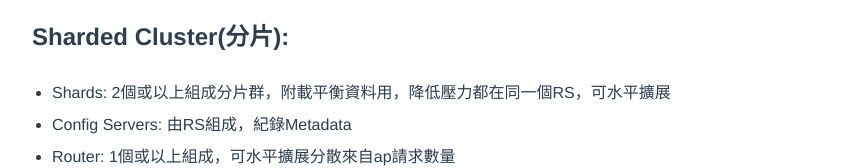
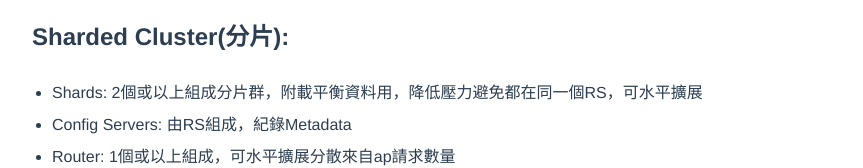
Before and after one commit to zongu/zongu.github.io, a plain HTML site: page 2019/10/02/Mongodb-Cluster/index.html in a window 1280 px wide. Shown: the part 1850-2018 px from the top of the page, without its empty margins (208-1071 px from the left). Drawn offline with Linux system fonts and the light colour scheme.

Commit message:
Site updated: 2019-10-02 17:48:47

```diff
--- a/2019/10/02/Mongodb-Cluster/index.html
+++ b/2019/10/02/Mongodb-Cluster/index.html
@@ -4,7 +4,7 @@
 <li>Replca Set Arbiter:仲裁不儲存數據專職處理Primary選擇<br><img src="rs3.svg" alt></li>
 </ul>
 <h2 id="Sharded-Cluster-分片"><a href="#Sharded-Cluster-分片" class="headerlink" title="Sharded Cluster(分片):"></a>Sharded Cluster(分片):</h2><ul>
-<li>Shards: 2個或以上組成分片群，附載平衡資料用，降低壓力都在同一個RS，可水平擴展</li>
+<li>Shards: 2個或以上組成分片群，附載平衡資料用，降低壓力避免都在同一個RS，可水平擴展</li>
 <li>Config Servers: 由RS組成，紀錄Metadata</li>
 <li>Router: 1個或以上組成，可水平擴展分散來自ap請求數量<br><img src="sh.svg" alt></li>
 </ul>
```
